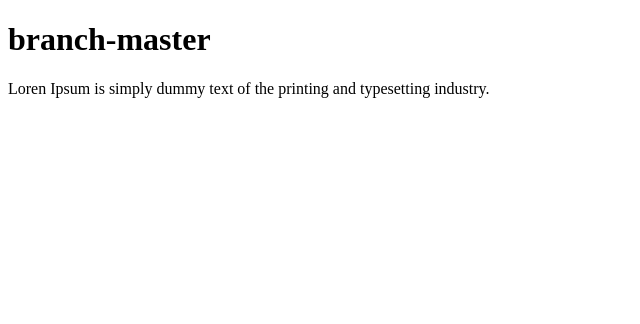
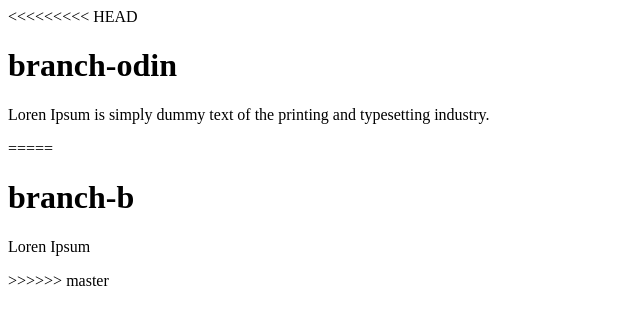
Before and after one commit to ghipermax/LabMax1-, a plain HTML site: page index.html in a window 1280 px wide. Shown: the whole page, without its empty margins (0-640 px from the left). Drawn offline with Linux system fonts and the light colour scheme.

Commit message:
Merge branch master to brach -odin

```diff
--- a/index.html
+++ b/index.html
@@ -5,7 +5,12 @@
 <title>MIDPS</title>
 </head>
 <body>
-<h1>branch-master</h1>
+<<<<<<<<< HEAD
+<h1>branch-odin</h1>
 <p>Loren Ipsum is simply dummy text of the printing and typesetting industry. </p>
+=====
+<h1>branch-b</h1>
+<p>Loren Ipsum</p>
+>>>>>> master
 </body>
 </html>
```
